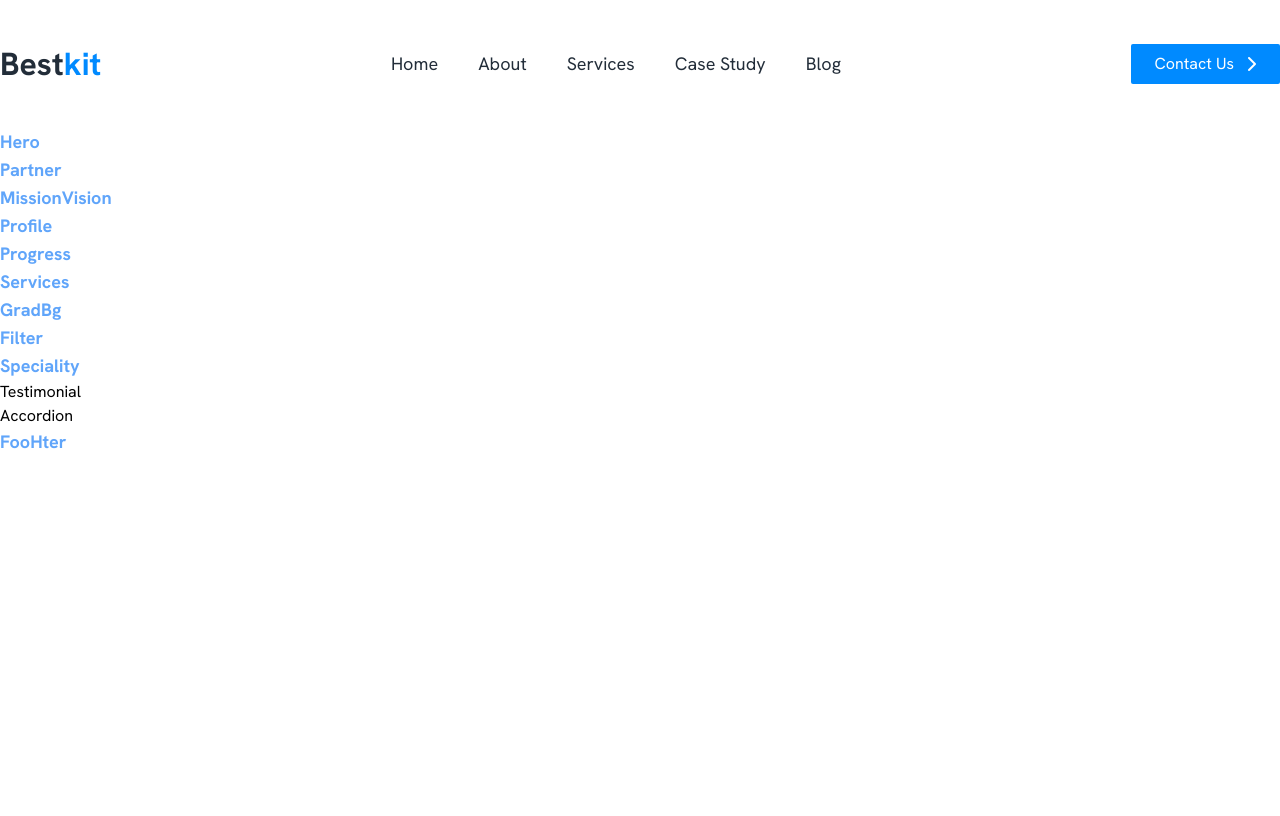
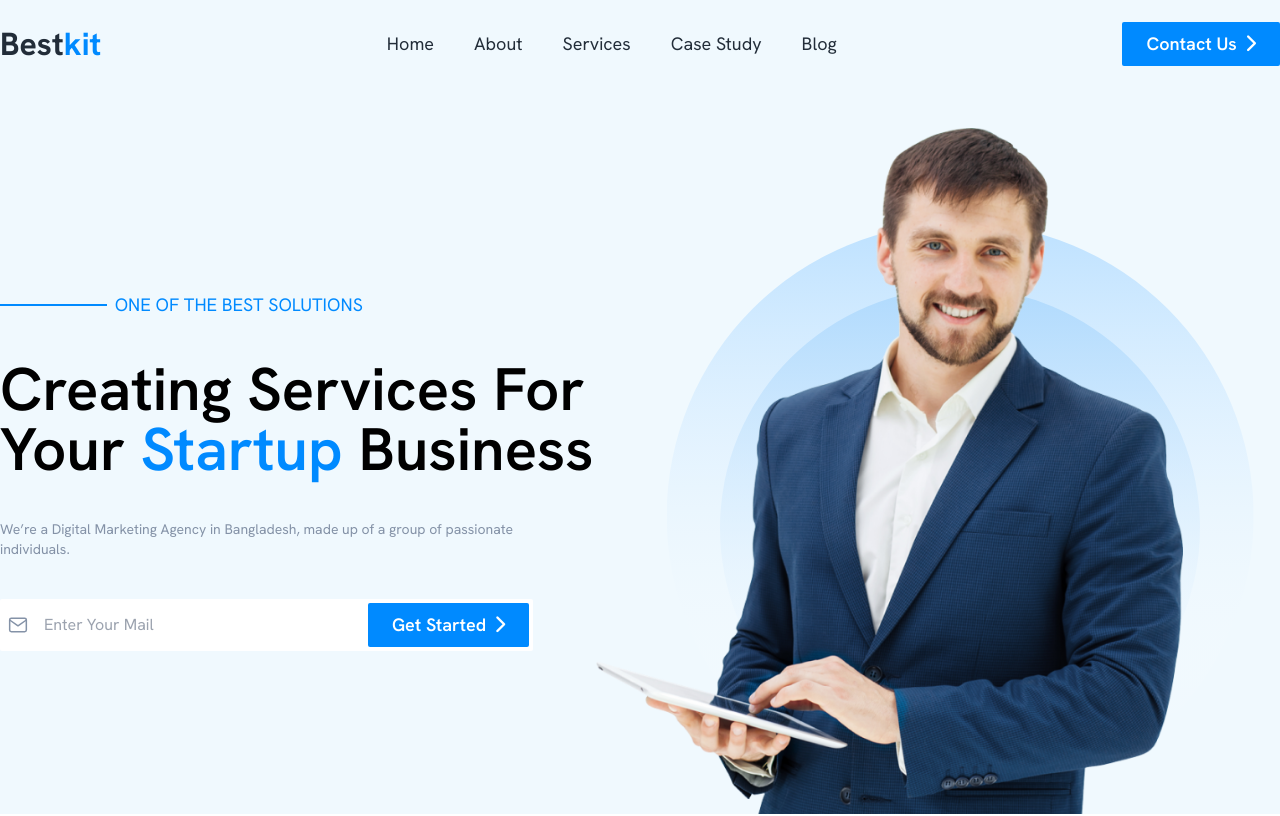
Before and after one commit to pro-dev-ryan/startup-business, a React (Vite) app: page / in a window 1280 px wide. Shown: the top 816 px of the page. Built offline with nearby package versions, Linux system fonts and the light colour scheme.

Commit message:
hero done

```diff
--- a/src/App.jsx
+++ b/src/App.jsx
@@ -14,7 +14,7 @@ import Footer from "./components/Footer";
 
 function App() {
   return (
-    <div className="App font-hanken w-full max-w-[1320px] lg:mx-auto">
+    <div className="font-hanken w-full">
       <Navbar />
       <Hero />
       <Partner />
--- a/src/components/Button.jsx
+++ b/src/components/Button.jsx
@@ -6,10 +6,10 @@ const Button = ({ text, show }) => {
   };
   return (
     <button
-      className={`lg:flex ${btn.show} items-center gap-3 outline-none py-2 px-6 bg-primary text-white rounded-sm`}
+      className={`lg:flex ${btn.show} items-center outline-none py-1 lg:py-2 px-4 lg:px-6 bg-primary text-white rounded-sm text-sm lg:text-lg font-semibold`}
     >
       {text}
-      <i className="fa-solid fa-chevron-right"></i>{" "}
+      <i className="fa-solid fa-chevron-right pl-2"></i>{" "}
     </button>
   );
 };
--- /dev/null
+++ b/src/components/HeroLeft.jsx
@@ -0,0 +1,30 @@
+import React from "react";
+import Image from "../assets/Hero/image.png";
+import outer from "../assets/Hero/big-circle.svg";
+import inner from "../assets/Hero/small-circle.svg";
+const HeroLeft = () => {
+  return (
+    <div className="flex justify-center items-center">
+      <div className="relative z-10 ">
+        {/* outer circle */}
+        <span className="absolute w-11/12 top-1/2 -translate-y-1/2 left-1/2 -translate-x-1/2 -z-10">
+          <img src={outer} alt="big-circle" className="" />
+        </span>
+        {/* outer circle  end*/}
+        {/* inner circle */}
+        <span className="absolute w-9/12 xl:top-40 md:top-16 lg:top-28 left-1/2 -translate-x-1/2 -z-10">
+          <img src={inner} alt="small-circle" />
+        </span>
+        {/* inner circle end */}
+
+        <img
+          className="relative md:w-10/12 lg:w-11/12 md:-right-3 lg:right-8 xl:right-11 -bottom-0"
+          src={Image}
+          alt="business-man"
+        />
+      </div>
+    </div>
+  );
+};
+
+export default HeroLeft;
--- a/src/components/Navbar.jsx
+++ b/src/components/Navbar.jsx
@@ -5,7 +5,7 @@ const Navbar = () => {
   const [hide, setHide] = useState(false);
   const menus = (
     <ul
-      className={`flex gap-10 flex-col  lg:flex-row bg-secondary lg:bg-transparent w-full lg:w-fit h-fit py-5 lg:py-0 text-lg absolute lg:static top-14 md:top-16 text-white lg:text-secondary lg:text- text-center left-1/2 -translate-x-1/2 lg:translate-x-0`}
+      className={`flex gap-10 flex-col lg:flex-row bg-secondary lg:bg-transparent w-full lg:w-fit h-fit py-5 lg:py-0 text-lg absolute lg:static top-14 md:top-16 text-white lg:text-secondary lg:text- text-center left-1/2 -translate-x-1/2 lg:translate-x-0`}
     >
       <li>
         <a href="#" className="link-style">
@@ -36,7 +36,8 @@ const Navbar = () => {
   );
 
   return (
-    <nav className="flex items-center sticky justify-between md:py-5 lg:py-10 mx-2 md:mx-4 lg:mx-6 xl:mx-auto">
+    <div className="bg-bgColor sticky top-0 z-[999]">
+      <nav className="flex items-center justify-between md:py-5 lg:py-5 section-plate">
         <div>
           <a href="#" className="text-[32px] text-[#222D39] font-bold">
             Best<span className="text-[#008AFF]">kit</span>
@@ -49,6 +50,7 @@ const Navbar = () => {
           <i className="fa-solid fa-bars text-3xl"></i>
         </button>
       </nav>
+    </div>
   );
 };
 
--- a/src/components/pages/Hero.jsx
+++ b/src/components/pages/Hero.jsx
@@ -1,9 +1,69 @@
 import React from "react";
+import Button from "../Button";
+import HeroLeft from "../HeroLeft";
 
 const Hero = () => {
   return (
-    <div>
-      <h2 className="text-lg font-bold text-blue-400">Hero</h2>
+    <div className="w-full bg-bgColor pt-10">
+      <div className="section-plate flex flex-row items-center">
+        {/* hero text / left part */}
+        <div className="w-full md:w-1/2 space-y-5 lg:space-y-10 py-2 md:py-5 ">
+          <p className="uppercase text-primary md:text-xs lg:text-lg flex gap-2">
+            <span className="h-0.5 my-auto w-1/6 bg-primary"></span> one of the
+            best solutions
+          </p>
+          <h1 className="font-semibold text-3xl  md:text-4xl xl:text-6xl">
+            Creating Services For Your{" "}
+            <span className="text-primary">Startup</span> Business
+          </h1>
+          <p className="text-neutral md:text-sm lg:w-10/12">
+            We’re a Digital Marketing Agency in Bangladesh, made up of a group
+            of passionate individuals.
+          </p>
+          <div>
+            <form action="">
+              <div className="rounded-sm w-full lg:w-10/12 flex justify-between bg-white p-1 ">
+                <div className="flex relative">
+                  <span className="absolute left-1 top-1/2 -translate-y-1/2">
+                    <svg
+                      width="20"
+                      height="16"
+                      viewBox="0 0 20 16"
+                      fill="none"
+                      xmlns="http://www.w3.org/2000/svg"
+                    >
+                      <path
+                        d="M3.33366 1.33325H16.667C17.5837 1.33325 18.3337 2.08325 18.3337 2.99992V12.9999C18.3337 13.9166 17.5837 14.6666 16.667 14.6666H3.33366C2.41699 14.6666 1.66699 13.9166 1.66699 12.9999V2.99992C1.66699 2.08325 2.41699 1.33325 3.33366 1.33325Z"
+                        stroke="#8492A7"
+                        stroke-width="1.5"
+                        stroke-linecap="round"
+                        stroke-linejoin="round"
+                      />
+                      <path
+                        d="M18.3337 3L10.0003 8.83333L1.66699 3"
+                        stroke="#8492A7"
+                        stroke-width="1.5"
+                        stroke-linecap="round"
+                        stroke-linejoin="round"
+                      />
+                    </svg>
+                  </span>
+                  <input
+                    type="text"
+                    className="pl-10 md:pl-8 xl:pl-10 xl:py-2"
+                    placeholder="Enter Your Mail"
+                  />
+                </div>
+                <Button text={"Get Started"} />
+              </div>
+            </form>
+          </div>
+        </div>
+        {/* hero image / right part */}
+        <div className="hidden md:block md:w-1/2">
+          <HeroLeft />
+        </div>
+      </div>
     </div>
   );
 };
--- a/src/index.css
+++ b/src/index.css
@@ -3,6 +3,13 @@
 @tailwind components;
 @tailwind utilities;
 
+.section-plate {
+  @apply mx-2 md:mx-4 lg:mx-6 xl:mx-auto max-w-[1320px];
+}
+.section-div {
+  @apply w-full px-2 lg:px-4 max-w-7xl xl:mx-auto;
+}
+
 .link-style {
   @apply hover:text-primary focus:text-primary font-medium;
 }
--- a/tailwind.config.js
+++ b/tailwind.config.js
@@ -11,6 +11,7 @@ export default {
         secondary: "#222D39",
         neutral: "#8492A7",
         grayText: "#ADB7C2",
+        bgColor: "#F0F9FE",
       },
     },
   },
```
Also changed, not shown: src/assets/Hero/image.png (renamed from src/assets/Hero/elegant-businessman-office 1.png). Lines whose indentation alone changed are shown as unchanged.
